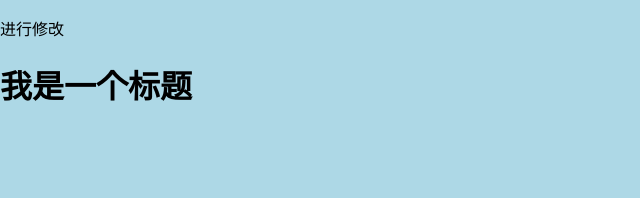
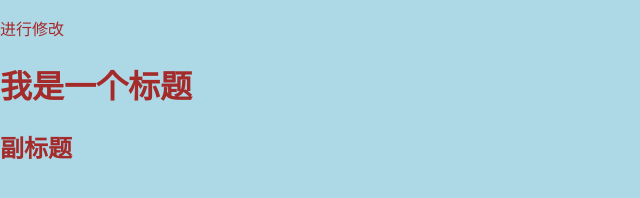
Before and after one commit to 15816005365/project_01, a plain HTML site: page index.html in a window 1280 px wide. Shown: the whole page, without its empty margins (0-640 px from the left). Drawn offline with Linux system fonts and the light colour scheme.

```diff
--- a/index.css
+++ b/index.css
@@ -2,4 +2,5 @@ body{
     padding: 0;
     margin: 0;
     background-color: lightblue;
+    color: brown;
 }
--- a/index.html
+++ b/index.html
@@ -13,6 +13,7 @@
 <body>
     <p>进行修改</p>
     <h1>我是一个标题</h1>
+    <h2>副标题</h2>
 </body>
 
 </html>
--- a/index.js
+++ b/index.js
@@ -0,0 +1,3 @@
+function add() {
+    //
+}
```
